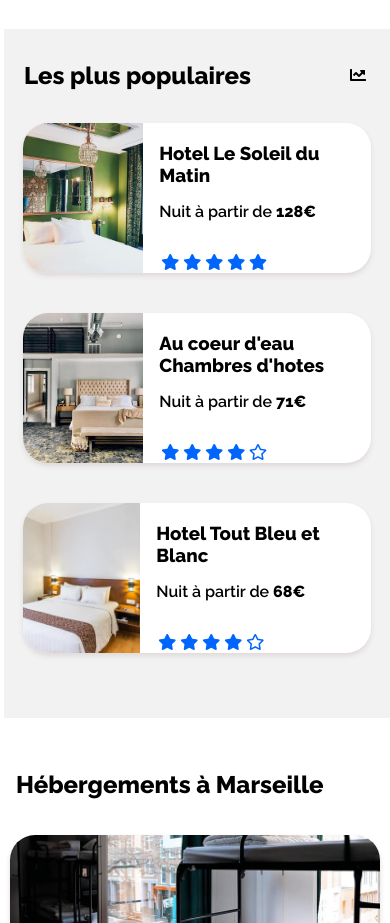
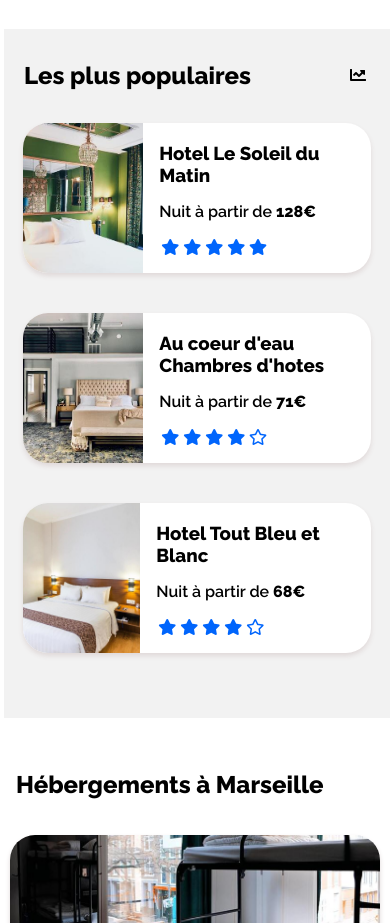
Before and after one commit to Easterling24/Reservia, a website: page index.html in a window 390 px wide. Shown: the part 780-1703 px from the top of the page. Drawn offline with Linux system fonts and the light colour scheme; files whose address does not match are found by name.

Commit message:
First Commit

```diff
--- a/sass/pages/_base.scss
+++ b/sass/pages/_base.scss
@@ -833,11 +833,7 @@ header {
     align-items: baseline;
     padding: 0 3rem;
 
-    // &__base:nth-child(4) {
-    //   width: 140px;
-    //   padding-left: 2.7rem;
-    //   font-size: 0.85rem;
-    // }
+
     &__containers {
       display: flex;
       flex-direction: column;
@@ -892,8 +888,10 @@ header {
 
     &__popular__reviews {
       margin-left: 1rem;
+      position: relative;
       & > div {
-        margin-top: 1rem;
+        position: absolute;
+        bottom: 1rem;
       }
     }
 
```
Also changed, not shown: public/css/style.css, 1 other file.
